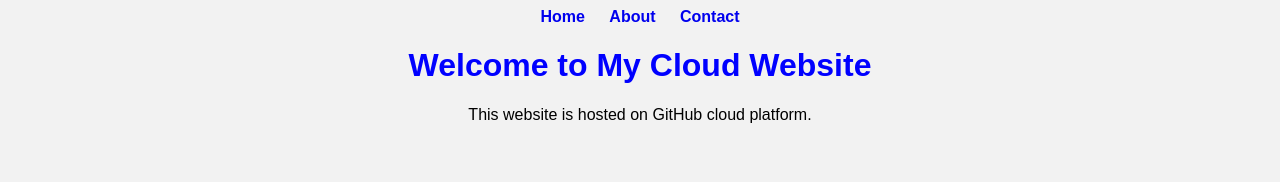
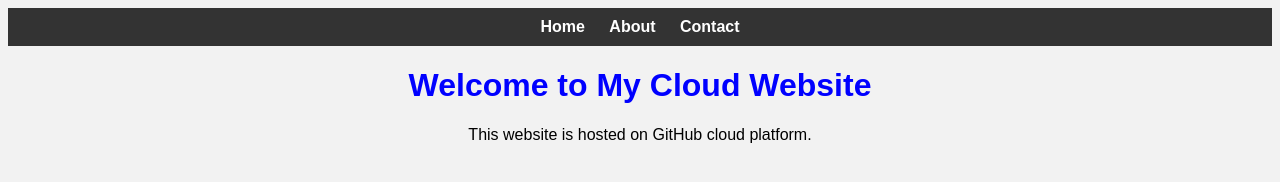
Before and after one commit to PasangYanji03/my_website, a plain HTML site: page index.html in a window 1280 px wide. Drawn offline with Linux system fonts and the light colour scheme.

Commit message:
Update style.css

```diff
--- a/style.css
+++ b/style.css
@@ -12,4 +12,28 @@ nav a{
 margin: 10px;
 text-decoration: none;
 font-weight: bold;
+}body {
+  font-family: Arial;
+  text-align: center;
+  background-color: #f2f2f2;
 }
+
+h1 {
+  color: blue;
+}
+
+nav {
+  background-color: #333;
+  padding: 10px;
+}
+
+nav a {
+  color: white;
+  margin: 10px;
+  text-decoration: none;
+  font-weight: bold;
+}
+
+nav a:hover {
+  color: #38bdf8;
+}
```
